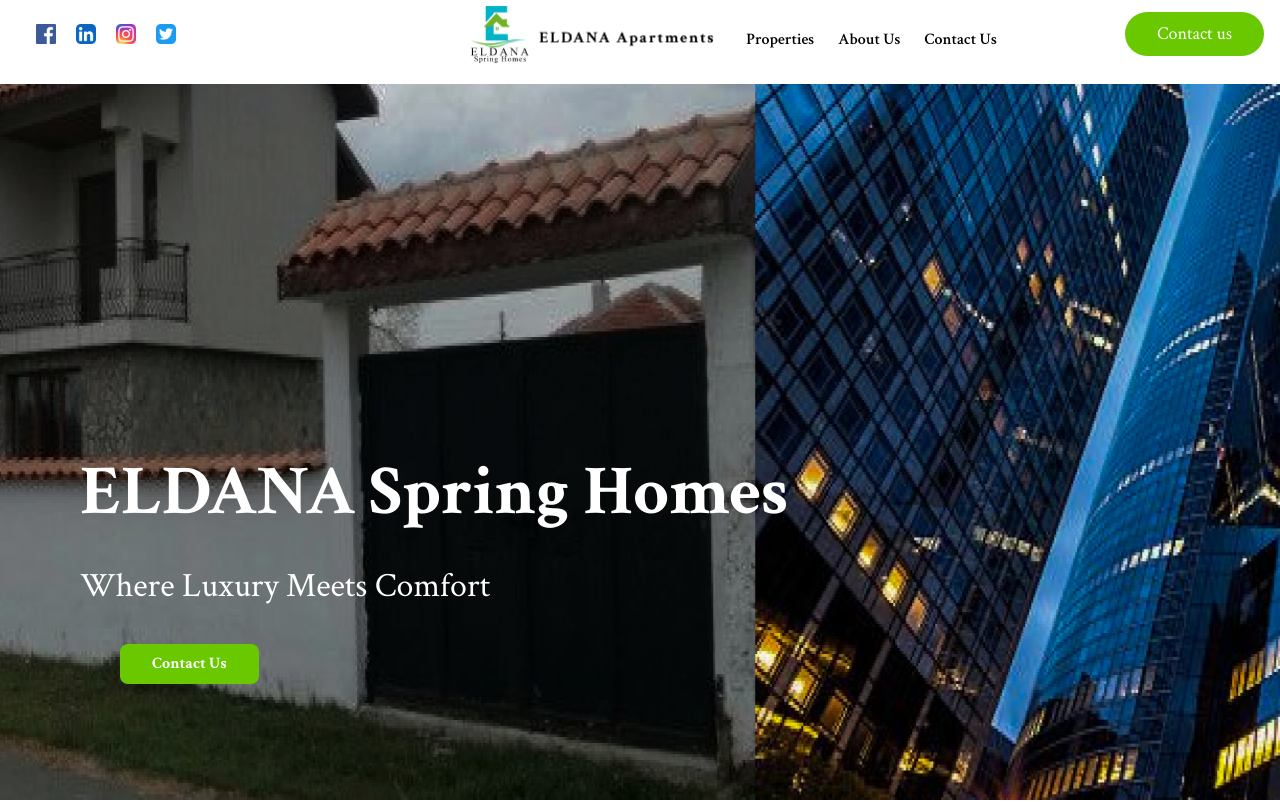
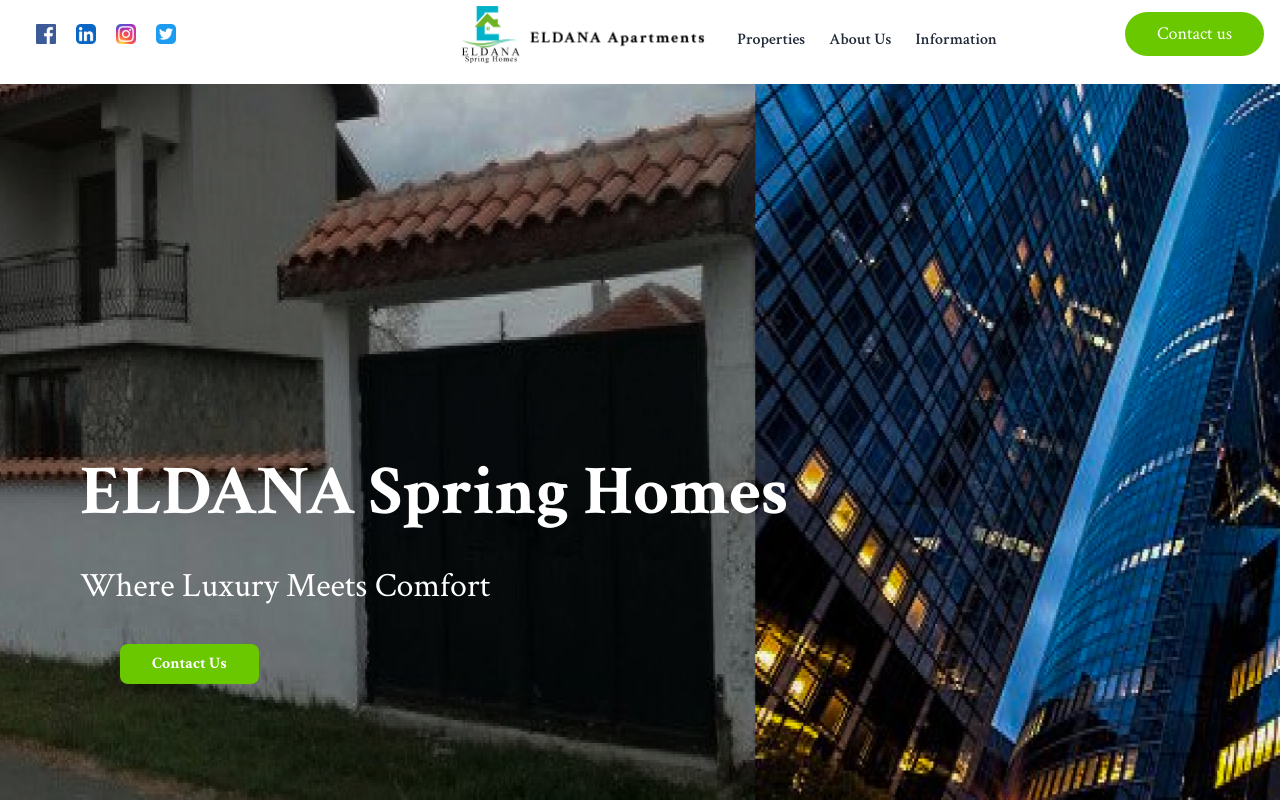
Before and after one commit to haileamlakwalelige/real-estate-elda, a React (Vite) app: page / in a window 1280 px wide. Shown: the top 802 px of the page. Built offline with nearby package versions, Linux system fonts and the light colour scheme.

Commit message:
add link and some functionality to the contact section

```diff
--- a/src/components/layout/Navbar.tsx
+++ b/src/components/layout/Navbar.tsx
@@ -7,6 +7,8 @@ import logo from '../../assets/navlogo.png';
 import { FaBars, FaTimes } from 'react-icons/fa';
 import './Navbar.css';
 import { Link } from 'react-router-dom';
+
+
 
 const Navbar = () => {
   const [show, setShow] = useState<boolean>(false);
@@ -18,7 +20,7 @@ const Navbar = () => {
         <Link to="/">
           <img src={logo} alt='' className='max-w-[249px] max-h-[63px] ' />
         </Link>
-        <div onClick={() => setShow(!show)} className='text-black'>
+        <div onClick={() => setShow(!show)} className='text-gray-800'>
           {show ? <FaTimes /> : <FaBars />}
         </div>
       </div>
@@ -40,18 +42,20 @@ const Navbar = () => {
               </div>
               <div className='flex justify-center gap-6 list-none px-4 mt-3'>
                 <Link to='/properties'>
-                  <li onClick={closeMobileMenu} className='font-semibold text-black'>Properties</li>
+                  <li onClick={closeMobileMenu} className='font-semibold text-gray-800'>Properties</li>
                 </Link>
                 <Link to="/about">
-                  <li onClick={closeMobileMenu} className='font-semibold text-black'>About Us</li>
+                  <li onClick={closeMobileMenu} className='font-semibold text-gray-800'>About Us</li>
                 </Link>
-                <Link to="/contact">
-                  <li onClick={closeMobileMenu} className='font-semibold text-black'>Contact Us</li>
+                <Link to="/information">
+                  <li onClick={closeMobileMenu} className='font-semibold text-gray-800'>Information</li>
                 </Link>
               </div>
             </div>
             <div>
+              <Link to="/contact">
               <li onClick={closeMobileMenu} className='bg-footer text-primary py-2 px-8 rounded-3xl text-lg ml-20'>Contact us</li>
+              </Link>
             </div>
           </div>
         </div>
@@ -63,17 +67,19 @@ const Navbar = () => {
             <div className='flex lg:hidden flex-col justify-center items-center list-none gap-8 -mt-20'>
               <div className='flex lg:hidden flex-col justify-center items-center gap-4'>
                 <Link to="/properties">
-                  <li onClick={closeMobileMenu} className='font-semibold text-black'>Properties</li>
+                  <li onClick={closeMobileMenu} className='font-semibold text-gray-800'>Properties</li>
                 </Link>
                 <Link to="/about">
-                  <li onClick={closeMobileMenu} className='font-semibold text-black'>About Us</li>
+                  <li onClick={closeMobileMenu} className='font-semibold text-gray-800'>About Us</li>
                 </Link>
-                <Link to="/contact">
-                  <li onClick={closeMobileMenu} className='font-semibold text-black'>Contact Us</li>
+                <Link to="/information">
+                  <li onClick={closeMobileMenu} className='font-semibold text-gray-800'>Information</li>
                 </Link>
               </div>
               <div>
-                <li className='bg-footer text-primary py-2 px-8 rounded-3xl text-lg'>Contact us</li>
+                <Link to="/contact">
+                <li onClick={closeMobileMenu} className='bg-footer text-primary py-2 px-8 rounded-3xl text-lg'>Contact us</li>
+                </Link>
               </div>
             </div>
             <div className='flex mt-16 lg:hidden gap-8 list-none items-center justify-center'>
```
